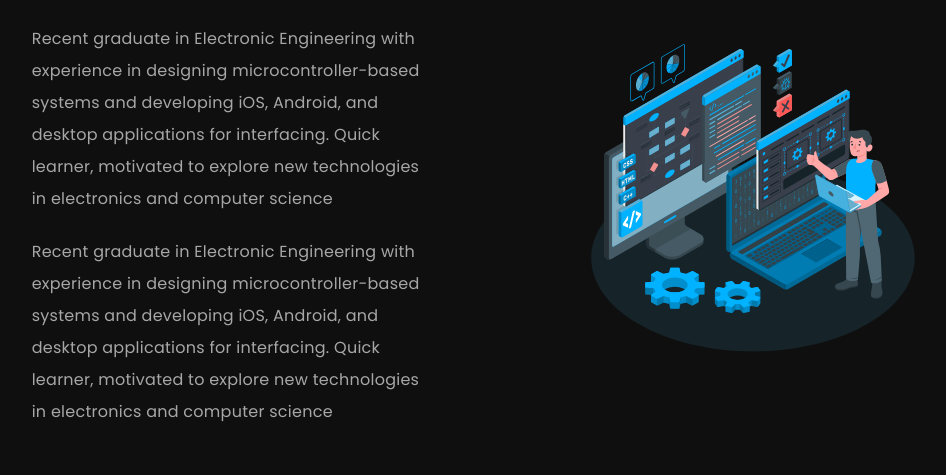
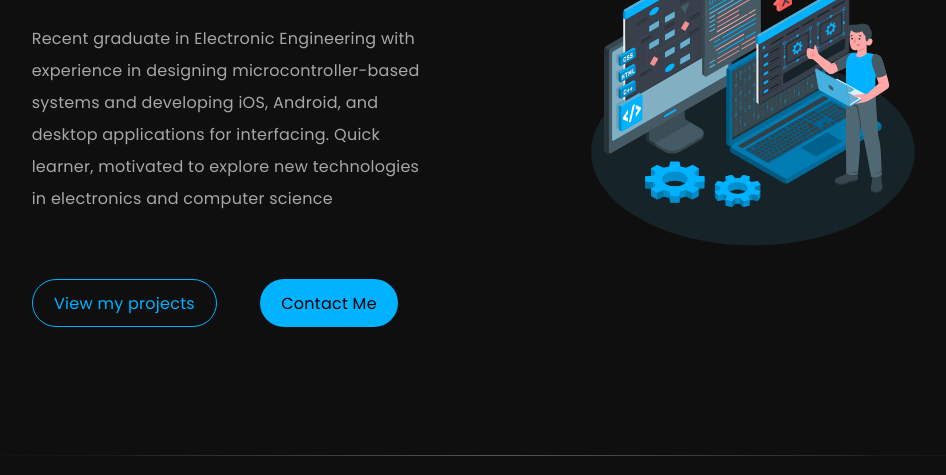
Before and after one commit to DanielePedrazzoli/DanielePedrazzoli.github.io, a website: page index.html in a window 1280 px wide. Shown: the part 325-800 px from the top of the page, without its empty margins (139-1085 px from the left). Drawn offline with Linux system fonts and the light colour scheme; files whose address does not match are found by name.

```diff
--- a/index.html
+++ b/index.html
@@ -34,11 +34,11 @@
                             systems and developing iOS, Android, and desktop applications for interfacing.
                             Quick learner, motivated to explore new technologies in electronics and computer science
                         </span>
-                        <span class="header-text">
+                        <!-- <span class="header-text">
                             Recent graduate in Electronic Engineering with experience in designing microcontroller-based
                             systems and developing iOS, Android, and desktop applications for interfacing.
                             Quick learner, motivated to explore new technologies in electronics and computer science
-                        </span>
+                        </span> -->
                     </div>
                 </div>
                 <div class="header-button-container">
```
